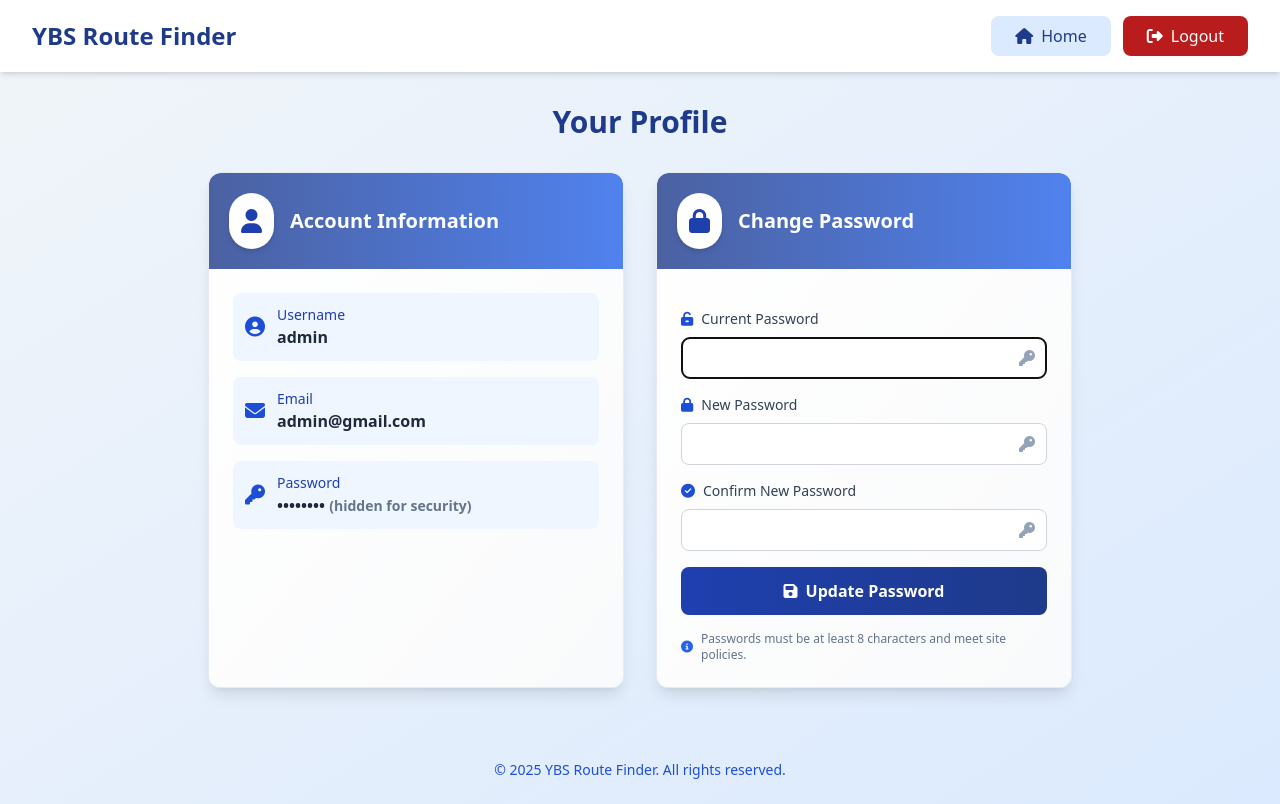
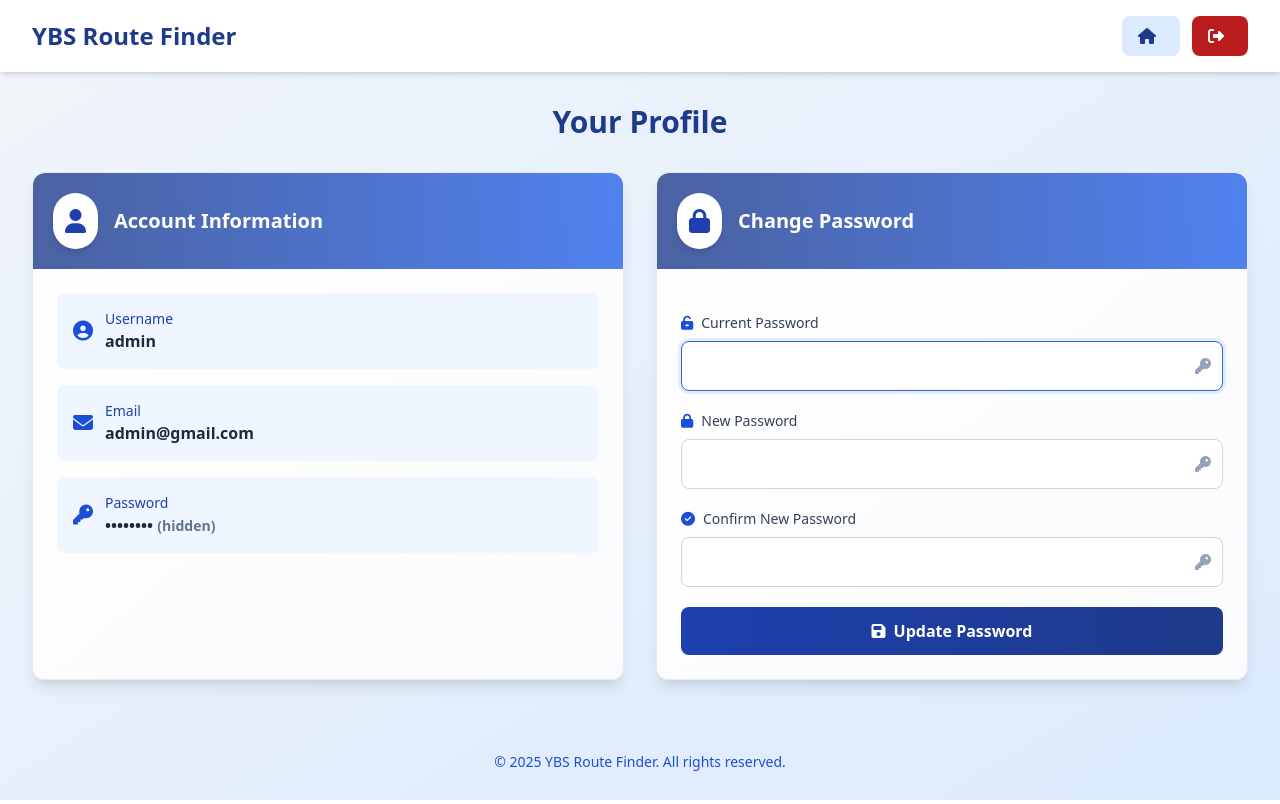
Before and after one commit to eithet04/Python, a Django app: page /profile/ in a window 1280 px wide. Run offline with Django 5.2, Linux system fonts and the light colour scheme; a user stored in the database is signed in; data comes from the database, SQL or seed files in the repository; both versions use the stored data as it was after the commit; some libraries are stand-ins or nearby versions.

Commit message:
FIX: responsve layout

```diff
--- a/bus_routes/views.py
+++ b/bus_routes/views.py
@@ -73,7 +73,6 @@ def home(request):
         'saved_routes': saved_routes
     })
 
-
 def register_view(request):
     if request.method == 'POST':
         form = CustomUserCreationForm(request.POST)
@@ -82,52 +81,47 @@ def register_view(request):
             email = form.cleaned_data.get('email')
             password = form.cleaned_data.get('password2')
 
-            # Check if password has at least 8 characters and contains at least one digit
+            # Password check
             if len(password) < 8 or not any(char.isdigit() for char in password):
                 messages.error(request, 'Password must be at least 8 characters long and contain at least one digit.')
                 return render(request, 'auth/register.html', {'form': form})
 
-            # Check if a user with this username already exists
+            # Unique username/email
             if User.objects.filter(username=username).exists():
-                messages.error(request, 'This username is already taken. Please choose another one.')
+                messages.error(request, 'This username is already taken.')
                 return render(request, 'auth/register.html', {'form': form})
-
-            # Check if a user with this email already exists
             if User.objects.filter(email=email).exists():
-                messages.error(request, 'This email is already registered. Please use a different one.')
+                messages.error(request, 'This email is already registered.')
                 return render(request, 'auth/register.html', {'form': form})
 
+            # Create user and log in
             user = User.objects.create_user(username=username, email=email, password=password)
-            user.save()
-
             login(request, user)
-            messages.success(request, 'Registration successful!')
+            messages.success(request, f'Welcome, {username}! Your account was created.')
             return redirect('home')
+        else:
+            # Show Django form errors (like password mismatch)
+            messages.error(request, 'Please fix the errors below.')
     else:
         form = CustomUserCreationForm()
 
     return render(request, 'auth/register.html', {'form': form})
 
-
 def login_view(request):
     if request.method == 'POST':
         form = CustomAuthenticationForm(request, data=request.POST)
         if form.is_valid():
-            username = form.cleaned_data.get('username')
-            password = form.cleaned_data.get('password')
-            user = authenticate(request, username=username, password=password)
-            if user is not None:
-                login(request, user)
-                messages.success(request, f'Welcome back, {username}!')
-                next_page = request.GET.get('next', 'home')
-                return redirect(next_page)
-            else:
-                messages.error(request, 'Invalid username or password.')
+            user = form.get_user()
+            login(request, user)
+            messages.success(request, f'Welcome back, {user.username}!')
+            next_page = request.POST.get('next') or request.GET.get('next') or 'home'
+            return redirect(next_page)
+        else:
+            messages.error(request, 'Invalid username or password.')
     else:
         form = CustomAuthenticationForm()
 
     return render(request, 'auth/login.html', {'form': form})
-
 
 def logout_view(request):
     logout(request)
--- a/templates/profile.html
+++ b/templates/profile.html
@@ -2,6 +2,7 @@
 <html lang="en">
 <head>
     <meta charset="UTF-8">
+    <meta name="viewport" content="width=device-width, initial-scale=1.0">
     <title>Your Profile</title>
     {% load static %}
     <script src="https://cdn.tailwindcss.com"></script>
@@ -13,20 +14,11 @@
             box-shadow: 0 10px 15px -3px rgba(0, 0, 0, 0.1), 0 4px 6px -2px rgba(0, 0, 0, 0.05);
             transition: all 0.3s ease;
         }
-        .profile-card:hover {
-            transform: translateY(-5px);
-            box-shadow: 0 20px 25px -5px rgba(0, 0, 0, 0.1), 0 10px 10px -5px rgba(0, 0, 0, 0.04);
-        }
-        .input-field {
-            background-color: rgba(243, 244, 246, 0.8);
-            backdrop-filter: blur(12px);
-            border: 1px solid rgba(209, 213, 219, 0.5);
-            transition: all 0.2s ease;
-        }
-        .input-field:focus {
-            background-color: rgba(255, 255, 255, 0.9);
-            border-color: rgba(30, 58, 138, 0.5);
-            box-shadow: 0 0 0 3px rgba(30, 58, 138, 0.25);
+        @media (min-width: 768px) {
+            .profile-card:hover {
+                transform: translateY(-5px);
+                box-shadow: 0 20px 25px -5px rgba(0, 0, 0, 0.1), 0 10px 10px -5px rgba(0, 0, 0, 0.04);
+            }
         }
         .gradient-button {
             background: linear-gradient(to right, #1e40af, #1e3a8a);
@@ -35,6 +27,9 @@
         .gradient-button:hover {
             background: linear-gradient(to right, #1e3a8a, #172554);
             transform: scale(1.02);
+        }
+        .gradient-button:active {
+            transform: scale(0.98);
         }
         @keyframes fadeIn {
             from { opacity: 0; transform: translateY(10px); }
@@ -59,151 +54,138 @@
             opacity: 0.8;
             z-index: 0;
         }
+        /* Mobile-specific form styling */
+        input[type="password"] {
+            width: 100%;
+            padding: 0.75rem 2.5rem 0.75rem 0.75rem;
+            border: 1px solid #cbd5e1;
+            border-radius: 0.5rem;
+            font-size: 1rem;
+            transition: all 0.2s;
+        }
+        input[type="password"]:focus {
+            outline: none;
+            border-color: #2563eb;
+            box-shadow: 0 0 0 3px rgba(37, 99, 235, 0.1);
+        }
+        @media (max-width: 640px) {
+            input[type="password"] {
+                font-size: 16px; /* Prevents zoom on iOS */
+            }
+        }
     </style>
 </head>
 <body class="min-h-screen bg-gradient-to-br from-slate-100 to-blue-100 text-slate-900">
-<header class="header w-full shadow-md p-4 mb-8 flex justify-between items-center px-8 bg-white">
-    <h1 class="text-2xl font-bold text-blue-900">YBS Route Finder</h1>
-    <div class="flex items-center space-x-3">
-        <a href="{% url 'home' %}" class="px-6 py-2 bg-blue-100 text-blue-900 rounded-lg hover:bg-blue-200 transition-all duration-200">
-            <i class="fas fa-home mr-2"></i>Home
+<header class="w-full shadow-md p-3 sm:p-4 mb-6 sm:mb-8 flex flex-col sm:flex-row justify-between items-center px-4 sm:px-8 bg-white">
+    <h1 class="text-xl sm:text-2xl font-bold text-blue-900 mb-3 sm:mb-0">YBS Route Finder</h1>
+    <div class="flex items-center space-x-2 sm:space-x-3 w-full sm:w-auto justify-center sm:justify-end">
+        <a href="{% url 'home' %}" class="px-3 sm:px-4 py-2 bg-blue-100 text-blue-900 rounded-lg hover:bg-blue-200 transition-all duration-200 text-sm sm:text-base">
+            <i class="fas fa-home mr-1 sm:mr-2"></i><span class="hidden xs:inline">Home</span>
         </a>
-        <a href="{% url 'logout' %}" class="px-6 py-2 bg-red-700 text-white rounded-lg hover:bg-blue-800 transition-all duration-200">
-            <i class="fas fa-sign-out-alt mr-2"></i>Logout
+        <a href="{% url 'logout' %}" class="px-3 sm:px-4 py-2 bg-red-700 text-white rounded-lg hover:bg-red-800 transition-all duration-200 text-sm sm:text-base">
+            <i class="fas fa-sign-out-alt mr-1 sm:mr-2"></i><span class="hidden xs:inline">Logout</span>
         </a>
     </div>
 </header>
 
-<div class="container mx-auto px-4 w-full max-w-4xl">
-    {% if messages %}
-        <div class="mb-6 animate-fade-in">
-            {% for message in messages %}
-                <div class="p-4 rounded-lg bg-blue-100 text-blue-900 mb-2 border-l-4 border-blue-700 flex items-center">
-                    <i class="fas fa-info-circle mr-3 text-blue-700"></i>
-                    <span>{{ message }}</span>
-                </div>
-            {% endfor %}
-        </div>
-    {% endif %}
+<div class="mx-auto px-4 sm:px-6 md:px-8 w-full max-w-7xl">
 
-    <h1 class="text-3xl font-bold text-center mb-8 text-blue-900">Your Profile</h1>
+    <h1 class="text-2xl sm:text-3xl font-bold text-center mb-6 sm:mb-8 text-blue-900 px-4">Your Profile</h1>
 
-    <div class="grid grid-cols-1 md:grid-cols-2 gap-8">
-        <section class="profile-card rounded-xl overflow-hidden animate-fade-in" style="animation-delay: 0.1s;">
-            <div class="profile-header p-5">
+    <!-- GRID: 1 column mobile, 2 columns desktop -->
+    <div class="grid grid-cols-1 lg:grid-cols-2 gap-6 sm:gap-8 w-full">
+
+        <!-- Account Info Card -->
+        <section class="profile-card w-full rounded-xl overflow-hidden animate-fade-in">
+            <div class="profile-header p-4 sm:p-5">
                 <div class="relative z-10 flex items-center">
-                    <div class="bg-white p-3 rounded-full mr-4 shadow-md">
-                        <i class="fas fa-user text-2xl text-blue-800"></i>
+                    <div class="bg-white p-2 sm:p-3 rounded-full mr-3 sm:mr-4 shadow-md">
+                        <i class="fas fa-user text-xl sm:text-2xl text-blue-800"></i>
                     </div>
-                    <h2 class="text-xl font-bold text-white">Account Information</h2>
+                    <h2 class="text-lg sm:text-xl font-bold text-white">Account Information</h2>
                 </div>
             </div>
-            <div class="p-6 space-y-4">
-                <div class="flex items-center p-3 bg-blue-50 rounded-lg">
-                    <i class="fas fa-user-circle text-blue-700 mr-3 text-xl"></i>
-                    <div>
-                        <p class="text-sm text-blue-800 font-medium">Username</p>
-                        <p class="font-semibold text-slate-800">{{ user_obj.username }}</p>
+            <div class="p-4 sm:p-6 space-y-3 sm:space-y-4">
+                <div class="flex items-center p-3 sm:p-4 bg-blue-50 rounded-lg">
+                    <i class="fas fa-user-circle text-blue-700 mr-3 text-lg sm:text-xl flex-shrink-0"></i>
+                    <div class="min-w-0 flex-1">
+                        <p class="text-xs sm:text-sm text-blue-800 font-medium">Username</p>
+                        <p class="font-semibold text-slate-800 text-sm sm:text-base truncate">{{ user_obj.username }}</p>
                     </div>
                 </div>
-
-                <div class="flex items-center p-3 bg-blue-50 rounded-lg">
-                    <i class="fas fa-envelope text-blue-700 mr-3 text-xl"></i>
-                    <div>
-                        <p class="text-sm text-blue-800 font-medium">Email</p>
-                        <p class="font-semibold text-slate-800">{{ user_obj.email }}</p>
+                <div class="flex items-center p-3 sm:p-4 bg-blue-50 rounded-lg">
+                    <i class="fas fa-envelope text-blue-700 mr-3 text-lg sm:text-xl flex-shrink-0"></i>
+                    <div class="min-w-0 flex-1">
+                        <p class="text-xs sm:text-sm text-blue-800 font-medium">Email</p>
+                        <p class="font-semibold text-slate-800 text-sm sm:text-base truncate">{{ user_obj.email }}</p>
                     </div>
                 </div>
-
-                <div class="flex items-center p-3 bg-blue-50 rounded-lg">
-                    <i class="fas fa-key text-blue-700 mr-3 text-xl"></i>
-                    <div>
-                        <p class="text-sm text-blue-800 font-medium">Password</p>
-                        <p class="font-semibold text-slate-800">•••••••• <span class="text-sm text-slate-500">(hidden for security)</span></p>
+                <div class="flex items-center p-3 sm:p-4 bg-blue-50 rounded-lg">
+                    <i class="fas fa-key text-blue-700 mr-3 text-lg sm:text-xl flex-shrink-0"></i>
+                    <div class="min-w-0 flex-1">
+                        <p class="text-xs sm:text-sm text-blue-800 font-medium">Password</p>
+                        <p class="font-semibold text-slate-800 text-sm sm:text-base">•••••••• <span class="text-xs sm:text-sm text-slate-500">(hidden)</span></p>
                     </div>
                 </div>
             </div>
-            <!-- Phone number and preferred language fields removed -->
         </section>
 
-        <section class="profile-card rounded-xl overflow-hidden animate-fade-in" style="animation-delay: 0.2s;">
-            <div class="profile-header p-5">
+        <!-- Change Password Card -->
+        <section class="profile-card w-full rounded-xl overflow-hidden animate-fade-in">
+            <div class="profile-header p-4 sm:p-5">
                 <div class="relative z-10 flex items-center">
-                    <div class="bg-white p-3 rounded-full mr-4 shadow-md">
-                        <i class="fas fa-lock text-2xl text-blue-800"></i>
+                    <div class="bg-white p-2 sm:p-3 rounded-full mr-3 sm:mr-4 shadow-md">
+                        <i class="fas fa-lock text-xl sm:text-2xl text-blue-800"></i>
                     </div>
-                    <h2 class="text-xl font-bold text-white">Change Password</h2>
+                    <h2 class="text-lg sm:text-xl font-bold text-white">Change Password</h2>
                 </div>
             </div>
-            <div class="p-6">
-                <form method="post" class="space-y-4">
+            <div class="p-4 sm:p-6">
+                <form method="post" class="space-y-4 sm:space-y-5">
                     {% csrf_token %}
                     <div>
                         <label for="id_old_password" class="block text-sm font-medium text-slate-700 mb-2 flex items-center">
                             <i class="fas fa-unlock-alt mr-2 text-blue-700"></i>Current Password
                         </label>
-                        <div class="relative">
+                        <div class="relative w-full">
                             {{ password_form.old_password }}
                             <div class="absolute inset-y-0 right-0 flex items-center pr-3 pointer-events-none">
                                 <i class="fas fa-key text-slate-400"></i>
                             </div>
                         </div>
-                        {% if password_form.old_password.errors %}
-                            <p class="text-red-600 text-xs mt-1 flex items-center">
-                                <i class="fas fa-exclamation-circle mr-1"></i>
-                                {{ password_form.old_password.errors.0 }}
-                            </p>
-                        {% endif %}
                     </div>
                     <div>
                         <label for="id_new_password1" class="block text-sm font-medium text-slate-700 mb-2 flex items-center">
                             <i class="fas fa-lock mr-2 text-blue-700"></i>New Password
                         </label>
-                        <div class="relative">
+                        <div class="relative w-full">
                             {{ password_form.new_password1 }}
                             <div class="absolute inset-y-0 right-0 flex items-center pr-3 pointer-events-none">
                                 <i class="fas fa-key text-slate-400"></i>
-                            </div>
-                        </div>
-                        {% if password_form.new_password1.errors %}
-                            <p class="text-red-600 text-xs mt-1 flex items-center">
-                                <i class="fas fa-exclamation-circle mr-1"></i>
-                                {{ password_form.new_password1.errors.0 }}
-                            </p>
-                        {% endif %}
+                            </div></div>
                     </div>
                     <div>
                         <label for="id_new_password2" class="block text-sm font-medium text-slate-700 mb-2 flex items-center">
                             <i class="fas fa-check-circle mr-2 text-blue-700"></i>Confirm New Password
                         </label>
-                        <div class="relative">
+                        <div class="relative w-full">
                             {{ password_form.new_password2 }}
                             <div class="absolute inset-y-0 right-0 flex items-center pr-3 pointer-events-none">
                                 <i class="fas fa-key text-slate-400"></i>
                             </div>
                         </div>
-                        {% if password_form.new_password2.errors %}
-                            <p class="text-red-600 text-xs mt-1 flex items-center">
-                                <i class="fas fa-exclamation-circle mr-1"></i>
-                                {{ password_form.new_password2.errors.0 }}
-                            </p>
-                        {% endif %}
                     </div>
-                    <button type="submit" class="w-full gradient-button text-white font-bold py-3 px-4 rounded-lg flex items-center justify-center">
+                    <button type="submit" class="w-full gradient-button text-white font-bold py-3 px-4 rounded-lg flex items-center justify-center text-sm sm:text-base">
                         <i class="fas fa-save mr-2"></i>Update Password
                     </button>
                 </form>
-
-                <p class="text-xs text-slate-500 mt-4 flex items-center">
-                    <i class="fas fa-info-circle mr-2 text-blue-600"></i>
-                    Passwords must be at least 8 characters and meet site policies.
-                </p>
             </div>
         </section>
+
     </div>
 </div>
 
-<footer class="mt-12 py-6 text-center text-blue-700 text-sm">
+<footer class="mt-8 sm:mt-12 py-6 text-center text-blue-700 text-xs sm:text-sm px-4">
     <p>© 2025 YBS Route Finder. All rights reserved.</p>
 </footer>
 </body>
--- a/ybs_route_finder/settings.py
+++ b/ybs_route_finder/settings.py
@@ -33,6 +33,7 @@ CSRF_TRUSTED_ORIGINS = os.environ.get(
 # Application definition
 
 INSTALLED_APPS = [
+    'widget_tweaks',
     'django.contrib.admin',
     'django.contrib.auth',
     'django.contrib.contenttypes',
```
Also changed, not shown: templates/all_bus_lines.html (+8 -5 lines), templates/auth/register.html (+13 -50 lines), templates/complaint_numbers.html (+10 -7 lines), templates/home.html (+85 -26 lines), templates/rangoon_map.html (+7 -5 lines), db.sqlite3.
